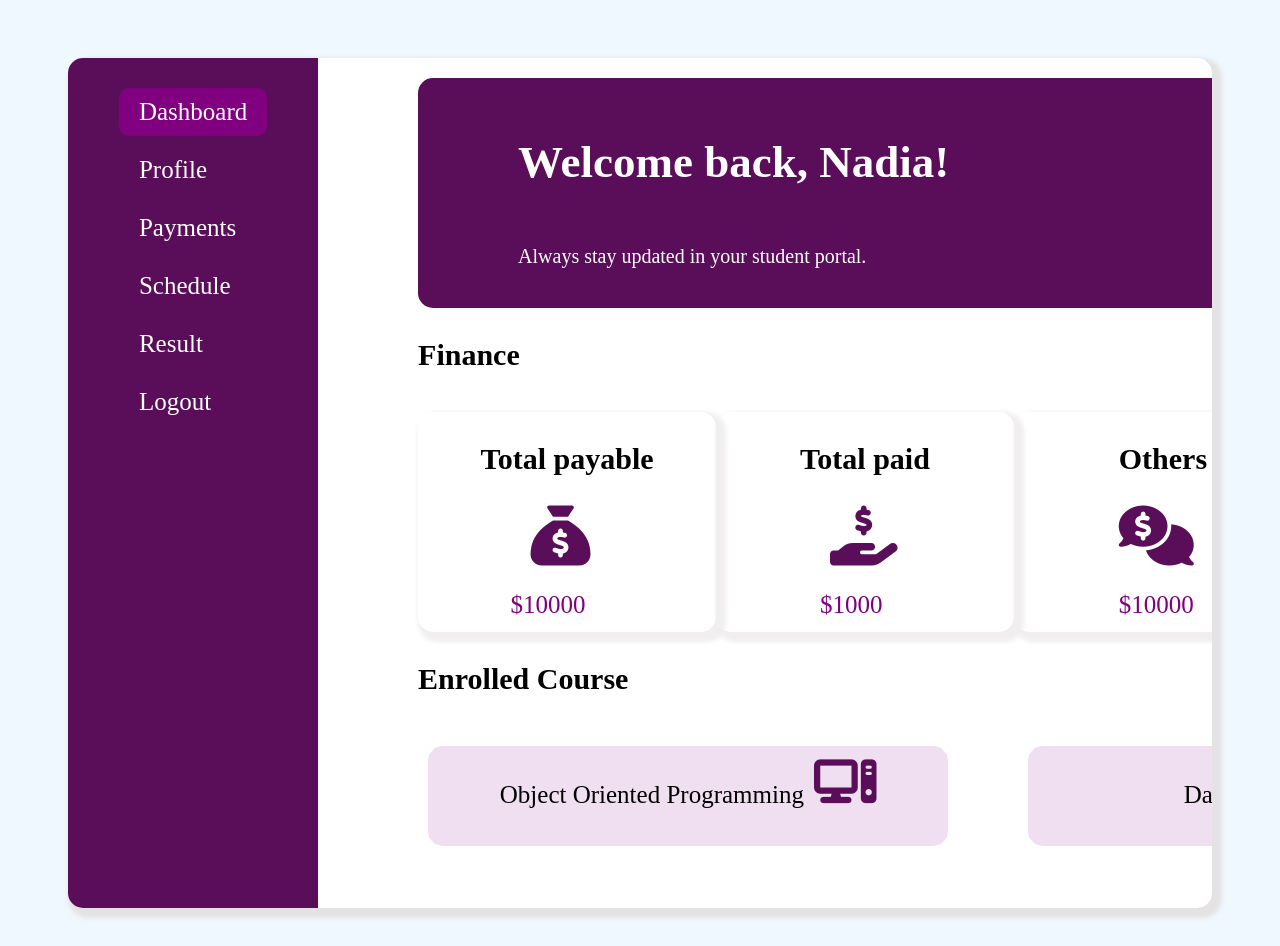
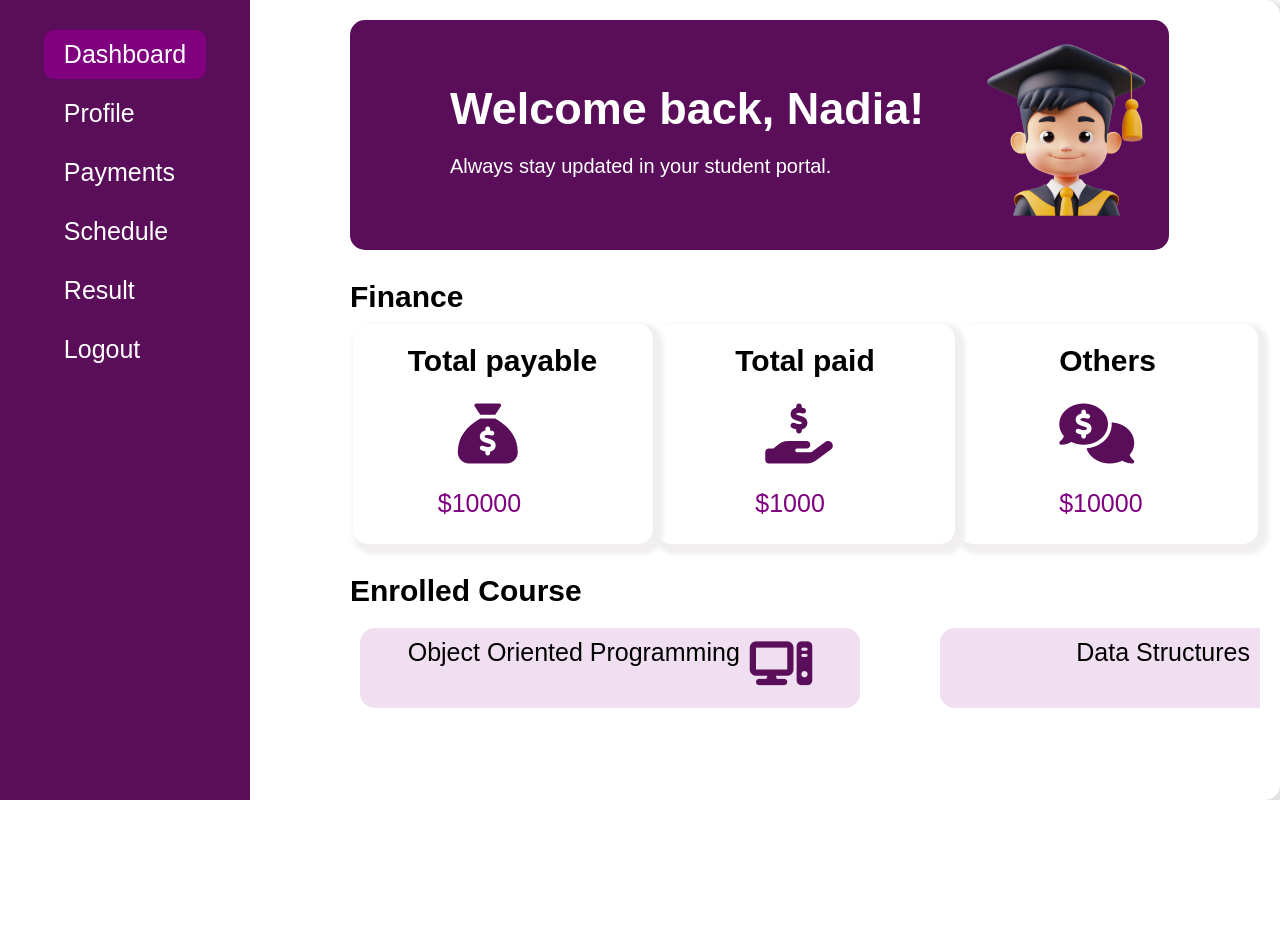
Before and after one commit to sohasara/student-portal, a PHP site: page / in a window 1280 px wide. After the commit the page ends 800 px from the top, so only its background shows below. Run offline with PHP 8.4, Linux system fonts and the light colour scheme; some libraries are stand-ins or nearby versions.

Commit message:
change width

```diff
--- a/dashboad.css
+++ b/dashboad.css
@@ -5,8 +5,10 @@
 }
 
 .welcome_dash{
+    padding-top: 20px;
+    padding-bottom: 30px;
     height: 230px;
-    width: 1300px;
+    width: 90%;
     background-color: rgb(90, 14, 90);
     color: white;
 
@@ -19,8 +21,6 @@
 .welcome_text{
     padding-left: 100px;
     font-size: 30px;
-
-
 
 }
 
@@ -41,6 +41,7 @@
 .common-text-style{
     font-size: 30px;
     font-weight: bold;
+    padding-top: 30px;
 
     padding-bottom: 10px;
 }
@@ -50,7 +51,7 @@
     justify-content: space-evenly;
 }
 .finance-box{
-
+   padding-top: 20px;
     height: 220px;
     width: 300px;
     border-radius: 15px;
--- a/style.css
+++ b/style.css
@@ -1,19 +1,20 @@
 
-body {
-    display: flex;
-    justify-content: center;
-    background-color: aliceblue;
+* {
+  margin: 0;
+  padding: 0;
+  box-sizing: border-box;
+  font-family: Arial, sans-serif;
+}
 
-    padding: 30px;
-    border-radius: 20px;
-  }
+
 
   .container {
 
-    display: flex;
-     width: 95%;
-     height: 850px;
-      margin-top: 20px;
+      display: flex;
+
+      width: 100%;
+      height: 100vh;
+
       background-color: white;
       border-radius: 15px;
       overflow: hidden;
@@ -35,13 +36,12 @@ body {
 
 
   .sidebar {
-    border-top-left-radius: 15px;
-    border-bottom-left-radius: 15px;
+
     width: 250px;
     background-color: rgb(90, 14, 90);
     color: white;
     padding: 20px 0;
-    height: 810px;
+    height: 100vh;
     position: fixed;
 
     font-size: 1rem;
```
Also changed, not shown: profile.css (+4 -4 lines).
